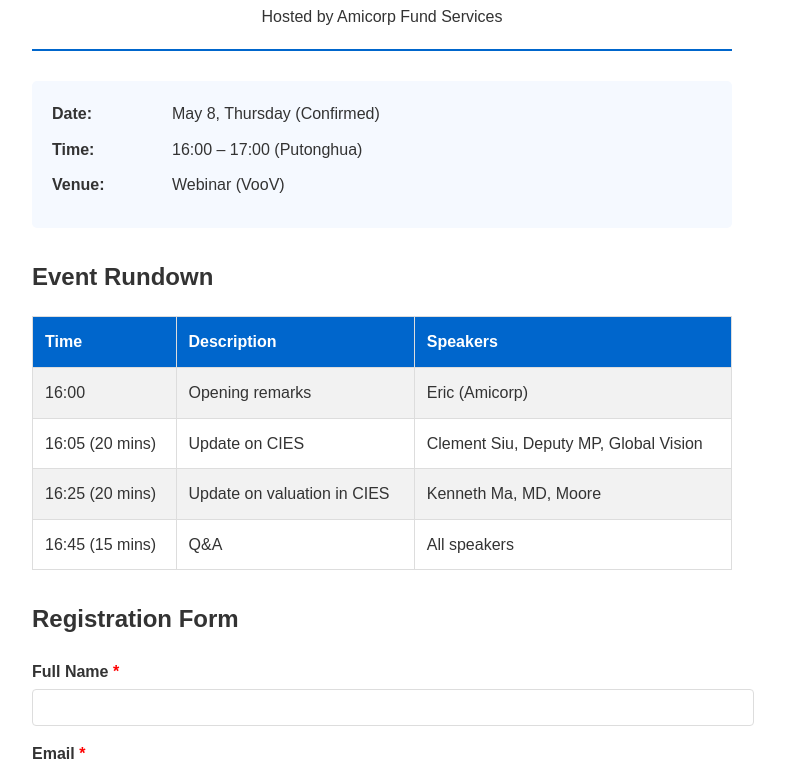
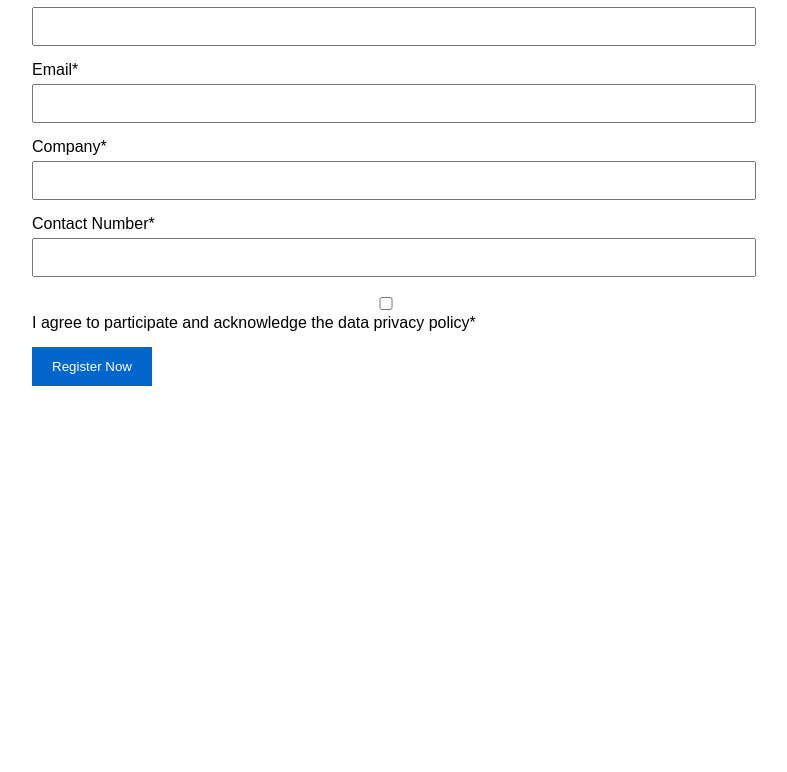
Before and after one commit to amicorp-bk/CIES_webinar, a plain HTML site: page index.html in a window 1280 px wide. Shown: the part 126-898 px from the top of the page, without its empty margins (258-1045 px from the left). After the commit the page ends 800 px from the top, so only its background shows below. Drawn offline with Linux system fonts and the light colour scheme.

Commit message:
Update index.html

```diff
--- a/index.html
+++ b/index.html
@@ -1,191 +1,43 @@
 <!DOCTYPE html>
 <html>
 <head>
-    <title>New Capital Investment Entrant Scheme Webinar</title>
+    <title>CIES Webinar Registration</title>
     <style>
-        body {
-            font-family: Arial, sans-serif;
-            max-width: 700px;
-            margin: 0 auto;
-            padding: 30px;
-            line-height: 1.6;
-            color: #333;
-        }
-        .header {
-            text-align: center;
-            margin-bottom: 30px;
-            border-bottom: 2px solid #0066cc;
-            padding-bottom: 20px;
-        }
-        .event-title {
-            color: #0066cc;
-            font-size: 28px;
-            font-weight: bold;
-            margin-bottom: 10px;
-        }
-        .event-details {
-            margin-bottom: 30px;
-            background: #f5f9ff;
-            padding: 20px;
-            border-radius: 5px;
-        }
-        .detail-row {
-            display: flex;
-            margin-bottom: 10px;
-        }
-        .detail-label {
-            font-weight: bold;
-            width: 120px;
-        }
-        .agenda {
-            margin: 30px 0;
-        }
-        table {
-            width: 100%;
-            border-collapse: collapse;
-            margin: 20px 0;
-        }
-        th, td {
-            border: 1px solid #ddd;
-            padding: 12px;
-            text-align: left;
-        }
-        th {
-            background-color: #0066cc;
-            color: white;
-        }
-        tr:nth-child(even) {
-            background-color: #f2f2f2;
-        }
-        .form-group {
-            margin-bottom: 15px;
-        }
-        label {
-            display: block;
-            margin-bottom: 5px;
-            font-weight: bold;
-        }
-        input[type="text"], input[type="email"], input[type="tel"] {
-            width: 100%;
-            padding: 10px;
-            border: 1px solid #ddd;
-            border-radius: 4px;
-        }
-        button {
-            background: #0066cc;
-            color: white;
-            border: none;
-            padding: 12px 20px;
-            cursor: pointer;
-            font-size: 16px;
-            border-radius: 4px;
-            margin-top: 10px;
-        }
-        button:hover {
-            background: #0052a3;
-        }
-        #confirmation {
-            display: none;
-            margin-top: 30px;
-            padding: 20px;
-            background: #e8f5e9;
-            border-radius: 5px;
-        }
-        #error {
-            display: none;
-            margin-top: 20px;
-            padding: 15px;
-            background: #ffebee;
-            color: #d32f2f;
-            border-radius: 5px;
-        }
-        .required:after {
-            content: " *";
-            color: red;
-        }
-        .checkbox-label {
-            display: inline;
-            margin-left: 5px;
-        }
+        body { font-family: Arial, sans-serif; max-width: 700px; margin: 0 auto; padding: 30px; }
+        .form-group { margin-bottom: 15px; }
+        input { width: 100%; padding: 10px; margin-top: 5px; }
+        button { background: #0066cc; color: white; border: none; padding: 12px 20px; cursor: pointer; }
+        #confirmation { display: none; margin-top: 20px; padding: 15px; background: #e8f5e9; }
+        #error { display: none; margin-top: 20px; padding: 15px; background: #ffebee; color: #d32f2f; }
     </style>
 </head>
 <body>
-    <div class="header">
-        <div class="event-title">New Capital Investment Entrant Scheme – Updates, Opportunities and Insights on Valuation</div>
-        <div>Hosted by Amicorp Fund Services</div>
-    </div>
+    <h1>CIES Webinar Registration</h1>
 
-    <div class="event-details">
-        <div class="detail-row">
-            <div class="detail-label">Date:</div>
-            <div>May 8, Thursday (Confirmed)</div>
-        </div>
-        <div class="detail-row">
-            <div class="detail-label">Time:</div>
-            <div>16:00 – 17:00 (Putonghua)</div>
-        </div>
-        <div class="detail-row">
-            <div class="detail-label">Venue:</div>
-            <div>Webinar (VooV)</div>
-        </div>
-    </div>
-
-    <div class="agenda">
-        <h2>Event Rundown</h2>
-        <table>
-            <tr>
-                <th>Time</th>
-                <th>Description</th>
-                <th>Speakers</th>
-            </tr>
-            <tr>
-                <td>16:00</td>
-                <td>Opening remarks</td>
-                <td>Eric (Amicorp)</td>
-            </tr>
-            <tr>
-                <td>16:05 (20 mins)</td>
-                <td>Update on CIES</td>
-                <td>Clement Siu, Deputy MP, Global Vision</td>
-            </tr>
-            <tr>
-                <td>16:25 (20 mins)</td>
-                <td>Update on valuation in CIES</td>
-                <td>Kenneth Ma, MD, Moore</td>
-            </tr>
-            <tr>
-                <td>16:45 (15 mins)</td>
-                <td>Q&A</td>
-                <td>All speakers</td>
-            </tr>
-        </table>
-    </div>
-
-    <h2>Registration Form</h2>
     <form id="registrationForm">
         <div class="form-group">
-            <label for="name" class="required">Full Name</label>
+            <label>Full Name*</label>
             <input type="text" id="name" required>
         </div>
 
         <div class="form-group">
-            <label for="email" class="required">Email</label>
+            <label>Email*</label>
             <input type="email" id="email" required>
         </div>
 
         <div class="form-group">
-            <label for="company" class="required">Company</label>
+            <label>Company*</label>
             <input type="text" id="company" required>
         </div>
 
         <div class="form-group">
-            <label for="phone" class="required">Contact Number</label>
+            <label>Contact Number*</label>
             <input type="tel" id="phone" required>
         </div>
 
         <div class="form-group">
             <input type="checkbox" id="agreement" required>
-            <label for="agreement" class="checkbox-label">I agree to participate and acknowledge the data privacy policy</label>
+            <label>I agree to participate and acknowledge the data privacy policy*</label>
         </div>
 
         <button type="submit">Register Now</button>
@@ -193,26 +45,22 @@
 
     <div id="confirmation">
         <h2>Thank you for registering!</h2>
-        <p>Your details have been received for the <strong>New Capital Investment Entrant Scheme Webinar</strong>.</p>
-        <p>The VooV meeting link will be sent to your registered email approximately 2 weeks before the event on May 8.</p>
-        <p>For any inquiries, please contact [Your Contact Email].</p>
+        <p>The VooV meeting link will be sent to your email.</p>
     </div>
 
     <div id="error">
         <h2>Error Submitting Form</h2>
-        <p>There was an error processing your registration. Please try again later or contact support.</p>
+        <p>Please try again or contact support.</p>
     </div>
 
     <script>
         document.getElementById('registrationForm').addEventListener('submit', function(e) {
             e.preventDefault();
 
-            // Show loading state
-            const submitButton = document.querySelector('button[type="submit"]');
-            submitButton.disabled = true;
-            submitButton.textContent = 'Submitting...';
+            const submitBtn = document.querySelector('button[type="submit"]');
+            submitBtn.disabled = true;
+            submitBtn.textContent = 'Submitting...';
 
-            // Prepare form data
             const formData = {
                 name: document.getElementById('name').value,
                 email: document.getElementById('email').value,
@@ -221,32 +69,29 @@
                 timestamp: new Date().toISOString()
             };
 
-            // Send to Google Apps Script
-            const googleScriptURL = "https://script.google.com/macros/s/AKfycbzW4EXmcP7C3jBJIE8Fl9O4bVq856w7XnqMEUqI2jrBtkE5Zjk5LExoPm37ec1P0xn-/exec";
+            // Replace with your Google Script URL
+            const scriptURL = 'https://script.google.com/macros/s/AKfycbzW4EXmcP7C3jBJIE8Fl9O4bVq856w7XnqMEUqI2jrBtkE5Zjk5LExoPm37ec1P0xn-/exec';
 
-            fetch(googleScriptURL, {
+            fetch(scriptURL, {
                 method: 'POST',
-                .setHeader("Access-Control-Allow-Origin", "*")
                 headers: {
-                    'Content-Type': 'application/json',
+                    'Content-Type': 'application/json'
                 },
                 body: JSON.stringify(formData)
             })
             .then(response => response.json())
             .then(data => {
-                if (data.status === "success") {
-                    document.getElementById('registrationForm').style.display = 'none';
-                    document.getElementById('confirmation').style.display = 'block';
-                    document.getElementById('error').style.display = 'none';
-                } else {
-                    throw new Error('Server error');
-                }
+                document.getElementById('registrationForm').style.display = 'none';
+                document.getElementById('confirmation').style.display = 'block';
+                document.getElementById('error').style.display = 'none';
             })
             .catch(error => {
+                document.getElementById('error').style.display = 'block';
                 console.error('Error:', error);
-                document.getElementById('error').style.display = 'block';
-                submitButton.disabled = false;
-                submitButton.textContent = 'Register Now';
+            })
+            .finally(() => {
+                submitBtn.disabled = false;
+                submitBtn.textContent = 'Register Now';
             });
         });
     </script>
```
